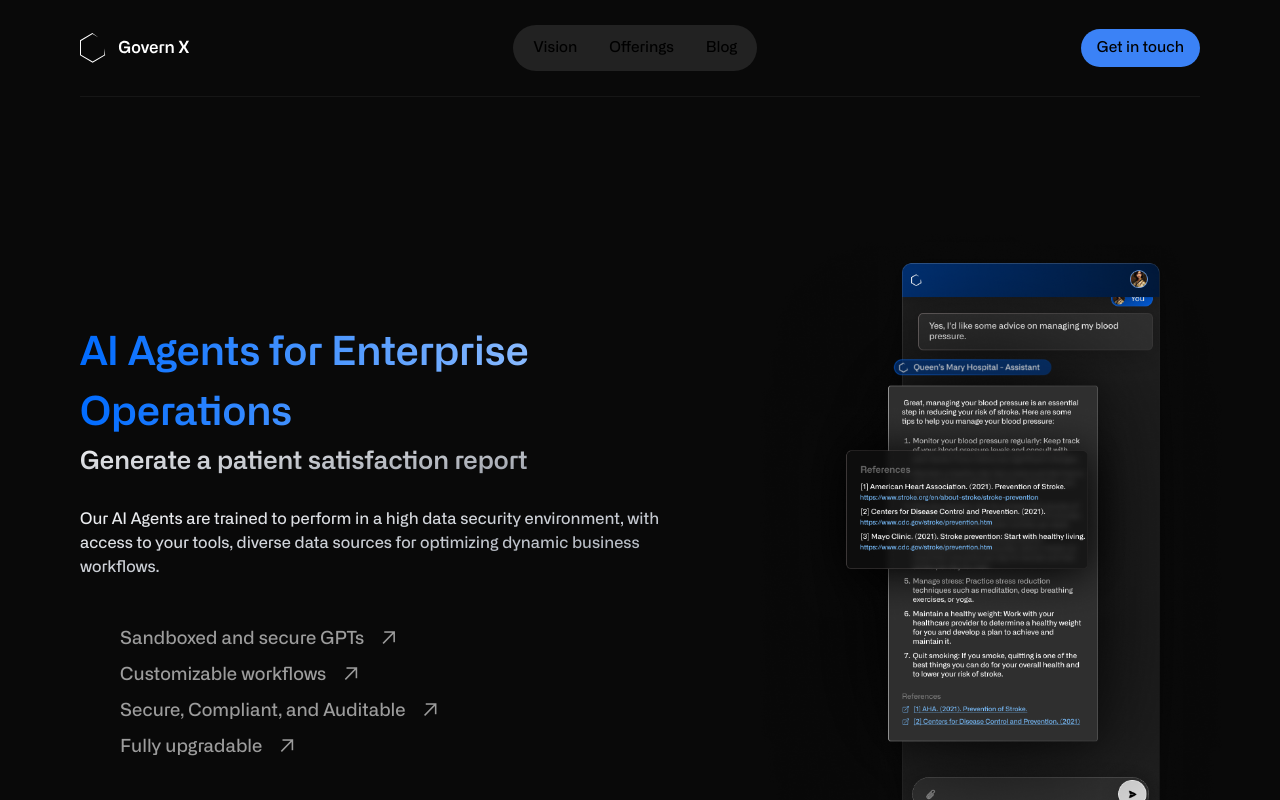
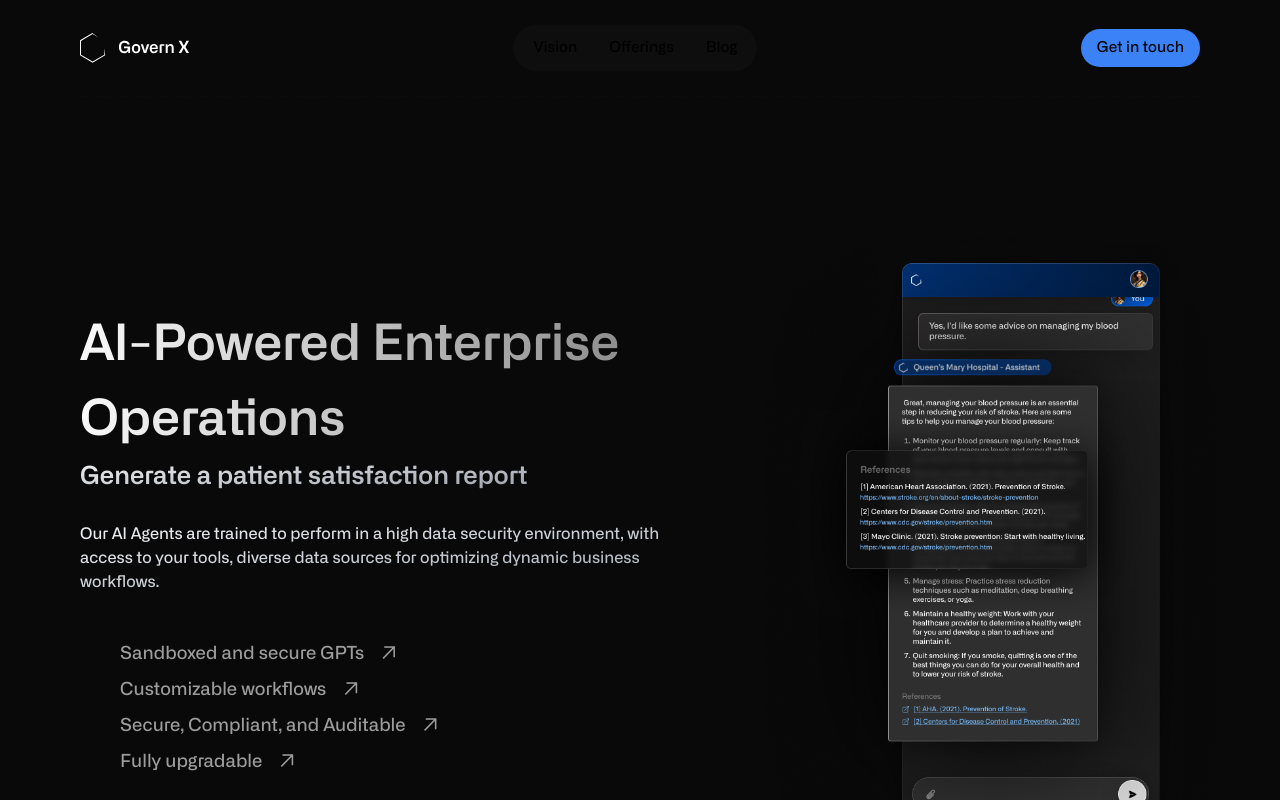
Before and after one commit to harisrab/govern-x, a Next.js app: page / in a window 1280 px wide. Built offline with nearby package versions, Linux system fonts and the light colour scheme.

Commit message:
website changed

```diff
--- a/src/app/components/NavBar.tsx
+++ b/src/app/components/NavBar.tsx
@@ -3,7 +3,7 @@ import Link from "next/link";
 
 const NavBar = () => {
   return (
-    <div className="flex items-center justify-between gap-0 w-full border-b-[1px] border-b-white/[0.05]">
+    <div className="flex items-center justify-between gap-0 w-full border-b-[1px] border-b-white/[0.01] border-dashed">
       {/* Nav Bar */}
       <div className="h-24 flex items-center hover:opacity-60 duration-200 w-fit hover:cursor-pointer ">
         <Link href="/">
@@ -18,14 +18,14 @@ const NavBar = () => {
 
       <div className="h-24 col-span-1 lg:flex items-center justify-center hidden">
         <div className="">
-          <ul className="flex bg-white/[0.1] text-[15px] p-1 rounded-full">
-            <li className="hover:bg-white/[0.2] hover:cursor-pointer bg-white/[0.0] duration-150 rounded-full px-4 py-2 h-full">
+          <ul className="flex bg-white/[0.02] text-[15px] p-1 rounded-full">
+            <li className="hover:bg-white/[0.05] hover:cursor-pointer bg-white/[0.0] duration-150 rounded-full px-4 py-2 h-full">
               Vision
             </li>
-            <li className="hover:bg-white/[0.2] hover:cursor-pointer bg-white/[0.0] duration-150 rounded-full px-4 py-2 h-full">
+            <li className="hover:bg-white/[0.05] hover:cursor-pointer bg-white/[0.0] duration-150 rounded-full px-4 py-2 h-full">
               Offerings
             </li>
-            <li className="hover:bg-white/[0.2] hover:cursor-pointer bg-white/[0.0] duration-150 rounded-full px-4 py-2 h-full">
+            <li className="hover:bg-white/[0.05] hover:cursor-pointer bg-white/[0.0] duration-150 rounded-full px-4 py-2 h-full">
               Blog
             </li>
           </ul>
--- a/src/app/components/homepage/Footer.tsx
+++ b/src/app/components/homepage/Footer.tsx
@@ -3,7 +3,7 @@ import Link from "next/link";
 const Footer = () => {
   return (
     <footer className="w-full px-6 sm:px-20">
-      <div className="w-full h-[50px] mt-20 border-t-[1px] border-t-white/[0.05] flex items-center justify-between py-10   ">
+      <div className="w-full h-[50px] mt-20 border-t-[1px] border-t-white/[0.05] border-dashed flex items-center justify-between py-10   ">
         <p className="text-[10px] font-alliance uppercase tracking-[3px] text-transparent bg-clip-text bg-gradient-to-br from-white to-gray-400">
           Govern X © 2023. All rights reserved.
         </p>
@@ -52,7 +52,7 @@ const Footer = () => {
                     stroke="none"
                     stroke-width="1"
                     fill="none"
-                    fill-rule="evenodd"
+                    fillRule="evenodd"
                   >
                     <g
                       id="Dribbble-Light-Preview"
--- a/src/app/components/homepage/HeroSection.tsx
+++ b/src/app/components/homepage/HeroSection.tsx
@@ -5,8 +5,8 @@ const HeroSection = () => {
   return (
     <div className="mt-24 flex justify-center flex-col lg:flex-row items-center w-full selection:text-blue-200 selection:bg-blue-600/[0.1]">
       <div className="mb-[20px] w-full pl-6 sm:pl-20">
-        <h1 className="w-full font-semibold text-[25px]  lg:text-[40px] text-transparent bg-clip-text bg-gradient-to-r from-[#006BFF] to-[#BED9FF]">
-          AI Agents for Enterprise Operations
+        <h1 className="w-full font-semibold text-[25px]  lg:text-[50px] text-transparent bg-clip-text bg-gradient-to-r from-[#f9f9f9] to-[#7d7d7d]">
+          AI-Powered Enterprise Operations
         </h1>
         <div className="w-full">
           <p className="w-full font-semibold text-[20px] h-14 lg:text-[25px] text-transparent bg-clip-text bg-gradient-to-br from-gray-100 to-gray-500">
--- a/src/app/components/homepage/SystemSection.tsx
+++ b/src/app/components/homepage/SystemSection.tsx
@@ -145,7 +145,7 @@ const SystemSection = () => {
             ({ title, description }, index) => (
               <li
                 key={index}
-                className="border-b-[1px] border-b-white/[0.1] py-10 last:border-b-white/[0.0] last:border-b-[1px]"
+                className="border-b-[1px] border-b-white/[0.1] border-dashed py-10 last:border-b-white/[0.0] last:border-b-[1px]"
               >
                 <h1 className="font-light text-[18px]">{title}</h1>
                 <p className="text-white/[0.6] max-w-[500px] text-[14px] mt-2">
```
Also changed, not shown: public/black_logo.svg (added), public/logo_black2.png (added).
